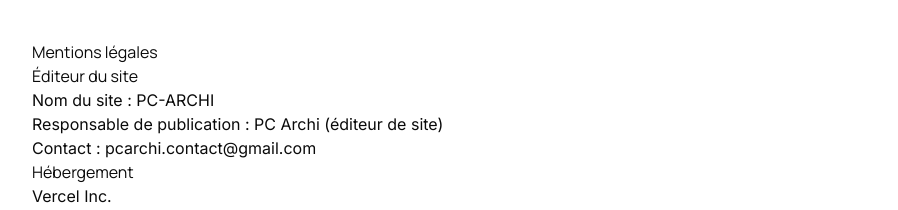
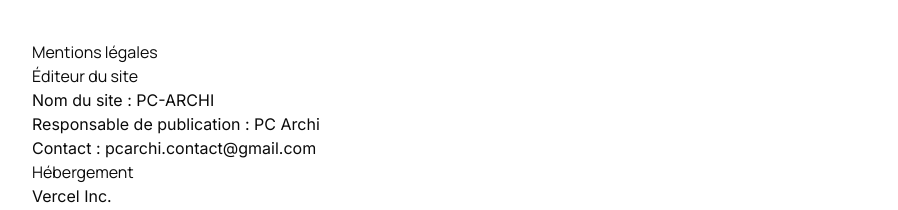
Before and after one commit to ucanspamifuwant-png/pc-archi, a React (Create React App) app in the folder frontend/: page /mentions-legales in a window 1280 px wide. Shown: the top 210 px of the page, without its empty margins (178-1076 px from the left). Built offline with nearby package versions, Linux system fonts and the light colour scheme.

Commit message:
Fix mentions legales

```diff
--- a/frontend/src/pages/MentionsLegales.jsx
+++ b/frontend/src/pages/MentionsLegales.jsx
@@ -9,7 +9,7 @@
       <p>
         Nom du site : PC-ARCHI
         <br />
-        Responsable de publication : PC Archi (éditeur de site)
+        Responsable de publication : PC Archi
         <br />
         Contact :{" "}
         <a href="mailto:pcarchi.contact@gmail.com">pcarchi.contact@gmail.com</a>
```
